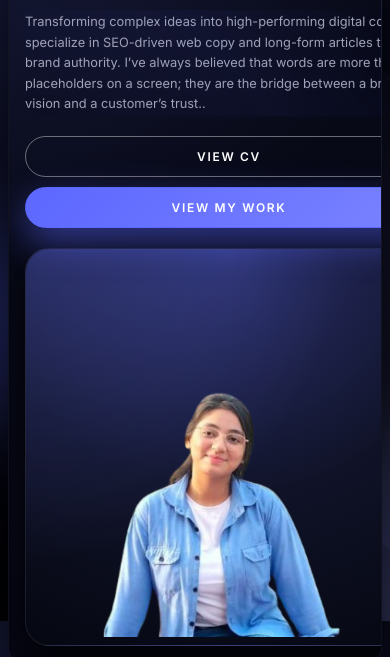
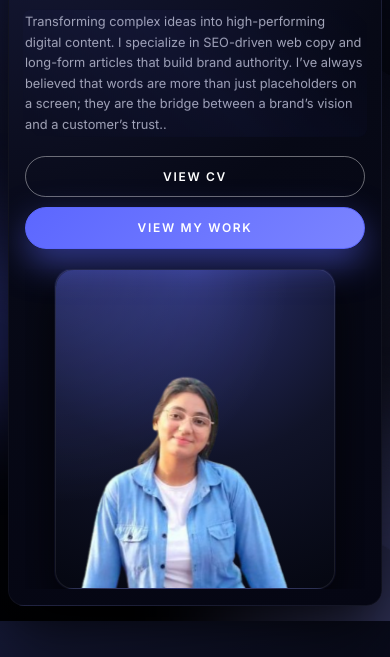
Before and after one commit to hannan7866/tubapp, a website: page index.html in a window 390 px wide. Shown: the part 223-880 px from the top of the page. Drawn offline with Linux system fonts and the light colour scheme.

Commit message:
Fix hero section UI: improve image responsiveness and button positioning
- Make profile image fill entire container space with proper object-fit
- Move buttons back to original desktop positions in hero content
- Add responsive image heights for all screen sizes
- Remove overlay button approach and restore original layout
- Ensure mobile-first design works perfectly on 360px, 375px, 390px widths
- Fix horizontal overflow and spacing issues

```diff
--- a/styles.css
+++ b/styles.css
@@ -42,6 +42,7 @@ body {
   -moz-osx-font-smoothing: grayscale;
   line-height: 1.6;
   overflow-x: hidden;
+  min-width: 320px;
 }
 
 /* ANIMATED BACKGROUND */
@@ -357,6 +358,7 @@ body {
   box-shadow: var(--shadow-soft);
   overflow: hidden;
   animation: heroFadeIn 1s ease-out;
+  min-height: 500px;
 }
 
 .hero__hello {
@@ -601,6 +603,7 @@ body {
   display: flex;
   align-items: center;
   justify-content: center;
+  padding: 0;
 }
 
 .hero__image-card {
@@ -609,14 +612,18 @@ body {
   border-radius: 24px;
   background: radial-gradient(circle at top, #2b3170 0, #101328 55%, #050711);
   border: 1px solid rgba(255, 255, 255, 0.08);
-  box-shadow: 0 20px 40px rgba(0, 0, 0, 0.7);
+  box-shadow: 0 20px 40px rgba(0, 0, 0, 0.7), 0 0 0 1px rgba(92, 103, 255, 0.1);
   overflow: hidden;
   transition: transform var(--transition-smooth), box-shadow var(--transition-smooth);
+  width: 100%;
+  max-width: 450px;
+  margin: 0 auto;
+  height: 500px;
 }
 
 .hero__image-card:hover {
   transform: translateY(-2px);
-  box-shadow: 0 25px 50px rgba(0, 0, 0, 0.8);
+  box-shadow: 0 25px 50px rgba(0, 0, 0, 0.8), 0 0 30px rgba(92, 103, 255, 0.2), 0 0 0 1px rgba(92, 103, 255, 0.3);
 }
 
 .hero__image-card::before {
@@ -631,17 +638,24 @@ body {
 }
 
 .hero__image {
-  display: block;
-  position: relative;
-  z-index: 1;
-  max-width: min(450px, 100vw);
-  height: auto;
+  width: 100%;
+  height: 100%;
+  object-fit: cover;
+  object-position: center 72%;
+  transform: scale(1.18);
   border-radius: 20px;
-  transition: transform var(--transition-smooth);
-}
+}
+
 
 .hero__image:hover {
   transform: scale(1.02);
+}
+
+.hero__buttons {
+  display: flex;
+  flex-wrap: wrap;
+  gap: 14px;
+  animation: fadeInUp 0.8s ease-out 1s both;
 }
 
 /* ABOUT SECTION */
@@ -1561,6 +1575,8 @@ body {
     padding: 24px 20px 20px;
     text-align: left;
     border-radius: 20px;
+    min-height: auto;
+    overflow-x: hidden;
   }
 
   .hero__hello {
@@ -1610,6 +1626,27 @@ body {
 
   .btn--outline {
     order: -1;
+  }
+
+  .hero__image-wrapper {
+    padding: 0;
+    margin: 0;
+  }
+
+  .hero__image-card {
+    width: 85%;
+    max-width: 320px;
+    margin: 0 auto;
+    padding: 6px;
+    border-radius: 20px;
+    height: 400px;
+  }
+
+  .hero__image {
+    width: 100%;
+    height: 100%;
+    object-fit: cover;
+    border-radius: 16px;
   }
 
   .about {
@@ -1869,6 +1906,7 @@ body {
 @media (max-width: 600px) {
   .page-wrapper {
     padding: 8px 8px 16px;
+    overflow-x: hidden;
   }
 
   .nav {
@@ -1880,6 +1918,8 @@ body {
     padding: 20px 16px 16px;
     border-radius: 16px;
     gap: 20px;
+    min-height: auto;
+    overflow-x: hidden;
   }
 
   .hero__hello {
@@ -1902,6 +1942,28 @@ body {
     font-size: 0.75rem;
   }
 
+  .hero__image-wrapper {
+    padding: 0;
+    margin: 0;
+    overflow-x: hidden;
+  }
+
+  .hero__image-card {
+    width: 90%;
+    max-width: 300px;
+    margin: 0 auto;
+    padding: 4px;
+    border-radius: 18px;
+    height: 350px;
+  }
+
+  .hero__image {
+    width: 100%;
+    height: 100%;
+    object-fit: cover;
+    border-radius: 14px;
+  }
+
   .about {
     padding: 20px 16px 16px;
     border-radius: 16px;
@@ -1982,6 +2044,36 @@ body {
 
   .contact__value {
     font-size: 0.85rem;
+  }
+}
+
+/* Specific mobile breakpoints */
+@media (max-width: 390px) {
+  .hero__image-card {
+    width: 88%;
+    max-width: 280px;
+    height: 320px;
+  }
+}
+
+@media (max-width: 375px) {
+  .hero__image-card {
+    width: 86%;
+    max-width: 270px;
+    height: 300px;
+  }
+}
+
+@media (max-width: 360px) {
+  .hero__image-card {
+    width: 85%;
+    max-width: 260px;
+    padding: 3px;
+    height: 280px;
+  }
+
+  .hero__image {
+    border-radius: 12px;
   }
 }
 
```
